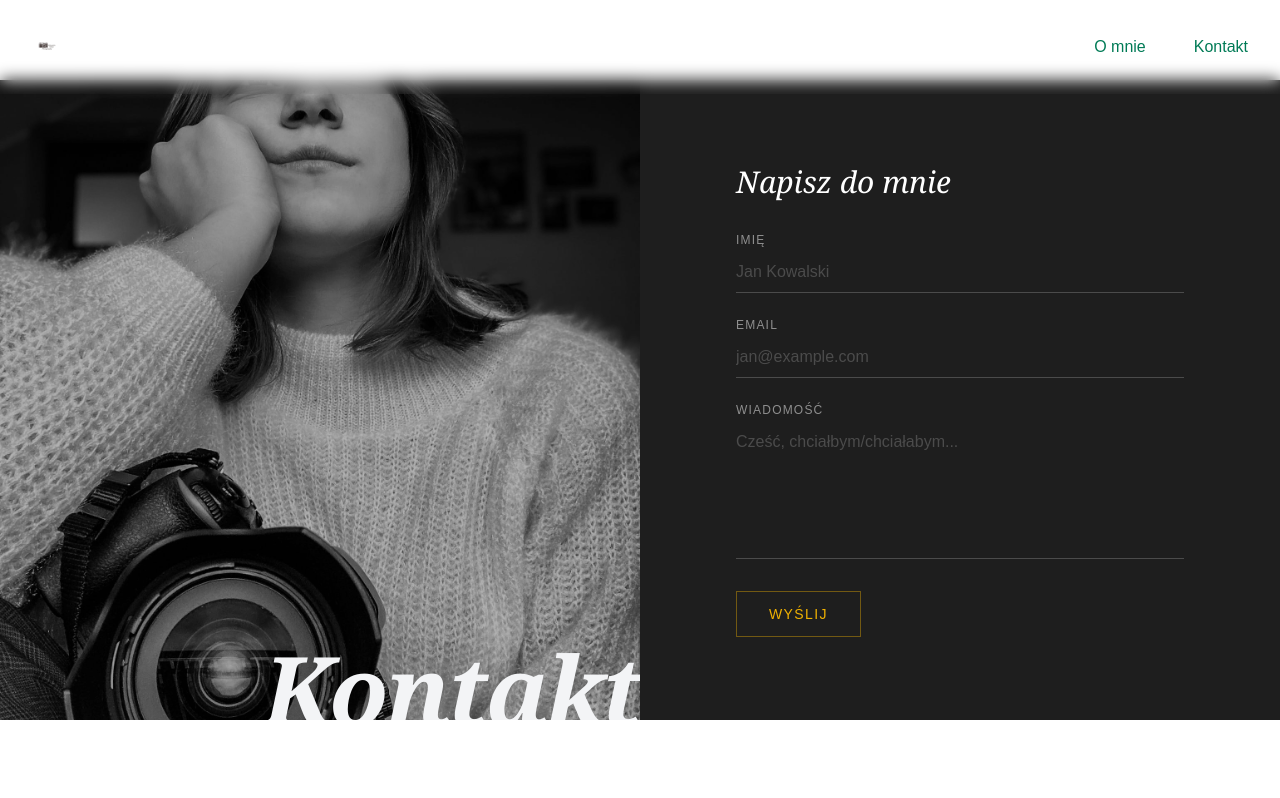
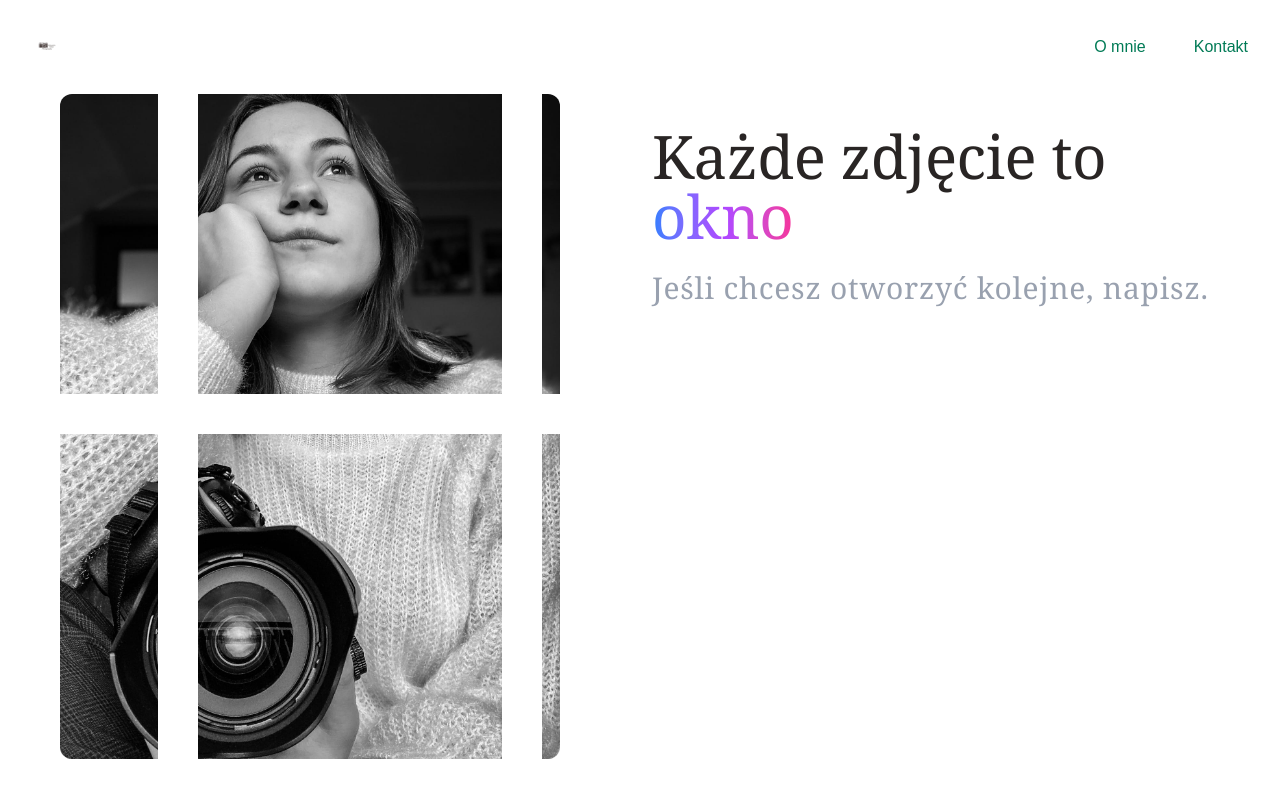
Before and after one commit to kacperlaudanski/photographer_personal_page, a Next.js app: page /contact in a window 1280 px wide. Built offline with nearby package versions, Linux system fonts and the light colour scheme; no server answers; a web font is replaced by a local one.

Commit message:
page rebuild

```diff
--- a/src/app/contact/page.tsx
+++ b/src/app/contact/page.tsx
@@ -1,59 +1,74 @@
+'use client';
+import { motion, Variants } from 'framer-motion';
 import Image from 'next/image';
 import React from 'react';
 
+const photoVariants: Variants = {
+  hidden: { opacity: 0, x: -40 },
+  visible: {
+    opacity: 1,
+    x: 0,
+    transition: { duration: 0.8, ease: 'easeOut' },
+  },
+};
+
 const Contact = () => {
   return (
-    <div className='-m-8 flex h-[calc(80vh)]'>
-     <div className='relative w-1/2 overflow-hidden'>
-      <Image
-        src='/assets/contact-hero.jpg'
-        alt='Kontakt'
-        fill
-        className='object-cover'
-      />
-      <div className='absolute inset-0 bg-black/30' />
-      <h1 className='absolute bottom-0 right-0 font-serif italic text-gray-100 text-8xl font-black tracking-tight leading-[0.65] m-0'>
-        Kontakt
-      </h1>
-    </div>
-    <div className='w-1/2 flex items-center justify-center bg-[#1e1e1e] px-16'>
-      <form className='w-full max-w-md flex flex-col gap-6'>
-        <h2 className='font-serif italic text-white text-3xl mb-2'>Napisz do mnie</h2>
-        <div className='flex flex-col gap-1'>
-          <label className='text-white/50 text-xs uppercase tracking-widest'>Imię</label>
-          <input
-            type='text'
-            placeholder='Jan Kowalski'
-            className='bg-transparent border-b border-white/20 text-white placeholder:text-white/20 py-2 outline-none focus:border-yellow-500 transition-colors'
-          />
-        </div>
-        <div className='flex flex-col gap-1'>
-          <label className='text-white/50 text-xs uppercase tracking-widest'>Email</label>
-          <input
-            type='email'
-            placeholder='jan@example.com'
-            className='bg-transparent border-b border-white/20 text-white placeholder:text-white/20 py-2 outline-none focus:border-yellow-500 transition-colors'
-          />
-        </div>
-        <div className='flex flex-col gap-1'>
-          <label className='text-white/50 text-xs uppercase tracking-widest'>Wiadomość</label>
-          <textarea
-            rows={5}
-            placeholder='Cześć, chciałbym/chciałabym...'
-            className='bg-transparent border-b border-white/20 text-white placeholder:text-white/20 py-2 outline-none focus:border-yellow-500 transition-colors resize-none'
-          />
-        </div>
-        <button
-          type='submit'
-          className='mt-2 self-start text-yellow-500 border border-yellow-500/40 px-8 py-3 text-sm uppercase tracking-widest hover:bg-yellow-500 hover:text-black transition-colors'
+    <section className='flex text-stone-800'>
+      <div className='flex items-center px-15'>
+        <motion.div
+          className='overflow-hidden'
+          variants={photoVariants}
+          initial='hidden'
+          animate='visible'
         >
-          Wyślij
-        </button>
-      </form>
-    </div>
 
-  </div>
-  );
+          <div className='flex gap-4 items-center justify-center'>
+            <div className='rounded-xl overflow-hidden relative'>
+              <motion.div
+                className='h-full w-10 bg-white absolute top-0 left-24.5'
+                initial={{ opacity: 0 }}
+                animate={{ opacity: 1 }}
+                transition={{ duration: 0, delay: 1 }}
+              />
+              <Image
+                alt='contact'
+                src='/assets/contact-hero.jpg'
+                height={500}
+                width={500}
+              />
+              <motion.div
+                className='h-full w-10 bg-white absolute top-0 right-4.5'
+                initial={{ opacity: 0 }}
+                animate={{ opacity: 1 }}
+                transition={{ duration: 0, delay: 1.3 }}
+              />
+              <motion.div
+                className='h-10 w-full bg-white absolute top-75'
+                initial={{ opacity: 0 }}
+                animate={{ opacity: 1 }}
+                transition={{ duration: 0, delay: 1.6 }}
+              />
+            </div>
+          </div>
+        </motion.div>
+      </div>
+      <div className='flex flex-col p-8 flex-1'>
+        <h1 className='leading-tight tracking-tight font-serif'>
+          <span className='text-6xl'>
+            Każde zdjęcie to{' '}
+            <span className='bg-linear-to-r from-blue-500 via-purple-500 to-pink-500 bg-clip-text text-transparent'>
+              okno
+            </span>
+          </span>
+          <br />
+          <span className='text-gray-400 text-3xl font-light tracking-wide mt-6 block'>
+            Jeśli chcesz otworzyć kolejne, napisz.
+          </span>
+        </h1>
+      </div>
+    </section>
+ );
 };
 
 export default Contact;
--- a/src/app/layout.tsx
+++ b/src/app/layout.tsx
@@ -29,7 +29,7 @@ export default function RootLayout({ children }: Readonly<{ children: React.Reac
         <PageTransitionProvider>
           <PageCurtain />
           <Navbar />
-          <div className='mt-20 p-8'>
+          <div>
             {children}
           </div>
           {/* <Footer /> */}
--- a/src/components/navbar/navbar.component.tsx
+++ b/src/components/navbar/navbar.component.tsx
@@ -16,7 +16,7 @@ export const Navbar: React.FC = (): JSX.Element => {
   };
 
   return (
-    <div className='flex items-center justify-between backdrop-blur-sm p-8 fixed w-full top-0 z-50'>
+    <div className='flex items-center justify-between p-8 w-full'>
       <Image src='/assets/logo.png' alt='Logo' width={30} height={20} />
       <nav className='flex gap-12'>
         <Link href={routes.about} onClick={handleNavClick(routes.about)} className='text-emerald-700 hover:text-emerald-900'>O mnie</Link>
```
